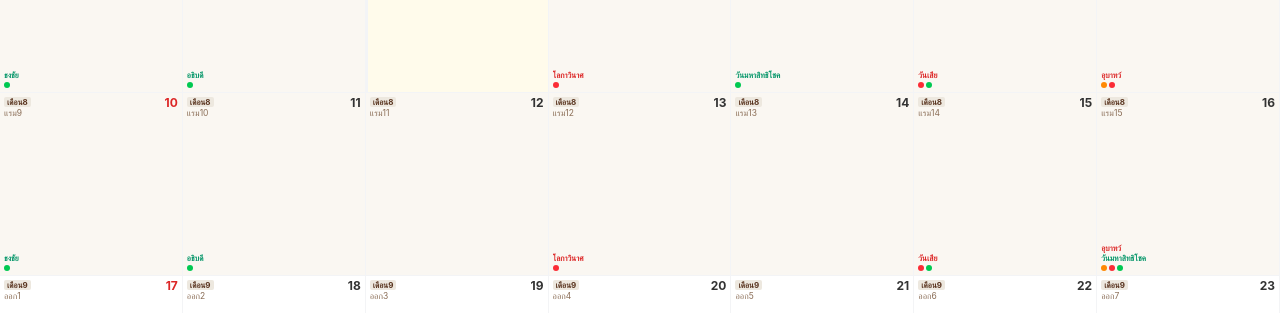
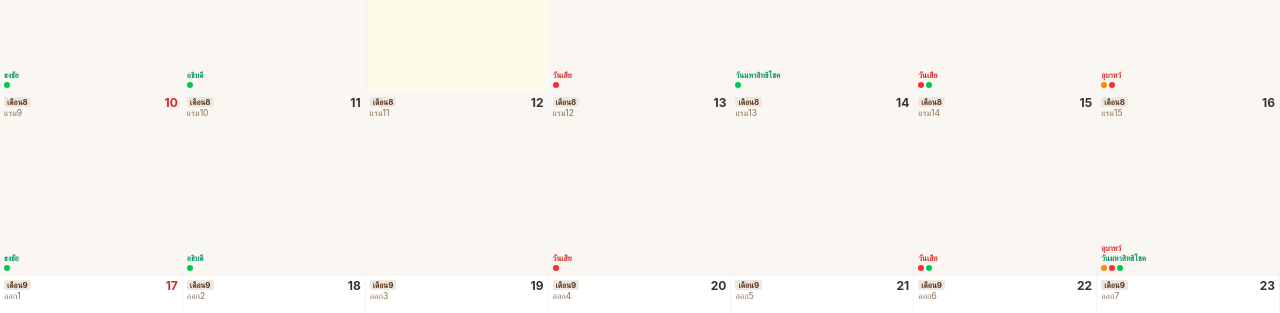
Before and after one commit to aiwonsi-debug/Lanna-Calendar, a React (Vite) app: page / in a window 1280 px wide. Shown: the part 357-670 px from the top of the page. Built offline with nearby package versions, Linux system fonts and the light colour scheme; the HTML template or start-up script is replaced by a standard one.

Commit message:
UI: prioritize วันเสีย over โลกาวินาศ/อุบาทว์ in grid display

```diff
--- a/src/components/MonthlyGrid.tsx
+++ b/src/components/MonthlyGrid.tsx
@@ -103,7 +103,7 @@ export function MonthlyGrid({ viewMonth, days, selectedDate, onSelect }: Monthly
                     )}
                     {(day.isSia || day.isUbat || day.isLokawinat) && (
                       <span className={`text-[8px] font-bold text-[#DC2626] truncate leading-tight`}>
-                        {day.isLokawinat ? 'โลกาวินาศ' : day.isUbat ? 'อุบาทว์' : day.isSia ? 'วันเสีย' : ''}
+                        {day.isSia ? 'วันเสีย' : day.isLokawinat ? 'โลกาวินาศ' : day.isUbat ? 'อุบาทว์' : ''}
                       </span>
                     )}
                     {(day.isThongChai || day.isAthipadi || day.sitthi) && (
```
